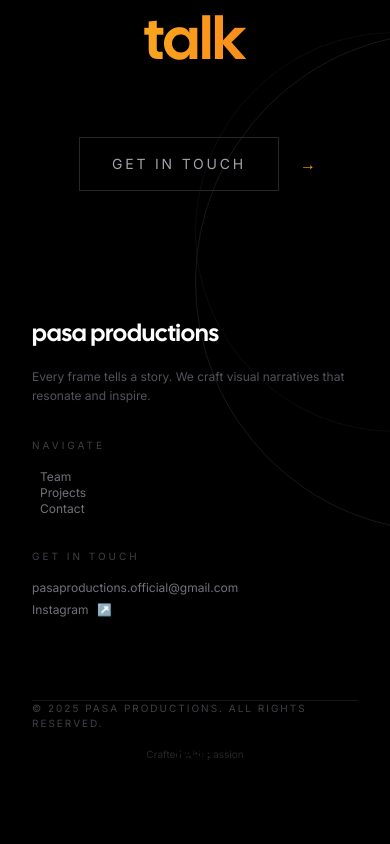
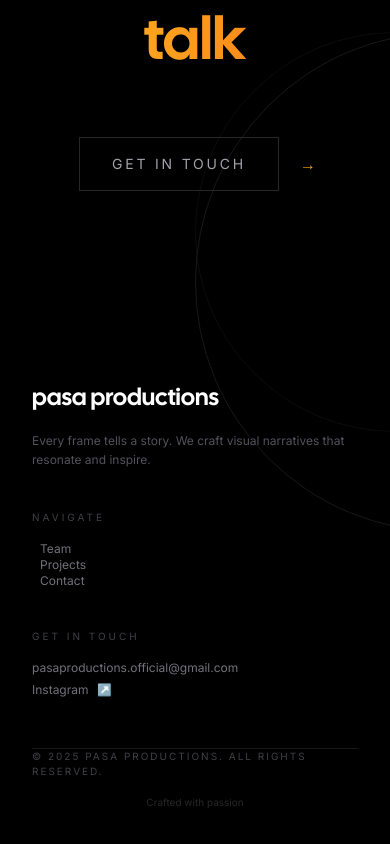
Before and after one commit to nirajeyy/pasa-productions, a Next.js app: page / in a window 390 px wide. Shown: the part 4952-5796 px from the top of the page. Before the commit the page ends 5714 px from the top, so only its background shows below. Built offline with nearby package versions, Linux system fonts and the light colour scheme; no server answers; what tailwindcss-debug-screens would draw is missing.

Commit message:
Adjustment

```diff
--- a/components/Footer.tsx
+++ b/components/Footer.tsx
@@ -5,7 +5,7 @@ import { motion } from "framer-motion";
 
 export default function Footer() {
   return (
-    <footer className="relative pt-24 pb-20 px-8 md:px-16 overflow-hidden">
+    <footer className="relative py-16 md:py-24 px-8 md:px-16 overflow-hidden">
       {/* Top border with gradient */}
       <div className="absolute top-0 left-1/2 -translate-x-1/2 w-3/4 h-px bg-gradient-to-r from-transparent via-zinc-800 to-transparent" />
 
@@ -15,7 +15,7 @@ export default function Footer() {
           whileInView={{ opacity: 1, y: 0 }}
           viewport={{ once: true }}
           transition={{ duration: 0.6 }}
-          className="grid grid-cols-1 md:grid-cols-3 gap-8 md:gap-8"
+          className="grid grid-cols-1 md:grid-cols-3 gap-10 md:gap-12"
         >
           {/* Brand */}
           <div>
@@ -91,7 +91,7 @@ export default function Footer() {
           whileInView={{ opacity: 1 }}
           viewport={{ once: true }}
           transition={{ duration: 0.6, delay: 0.2 }}
-          className="mt-20 pt-10 border-t border-zinc-900 flex flex-col md:flex-row items-center justify-between gap-4"
+          className="mt-12 md:mt-16 pt-8 border-t border-zinc-900 flex flex-col md:flex-row items-center justify-between gap-4"
         >
           <p className="text-[10px] uppercase tracking-[0.2em] text-zinc-700">
             © {new Date().getFullYear()} Pasa Productions. All rights reserved.
```
